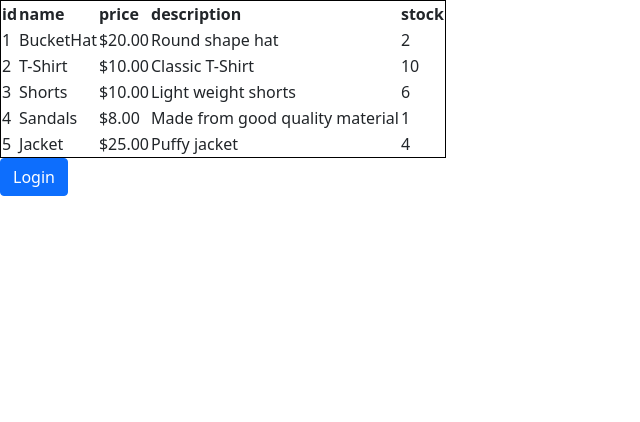
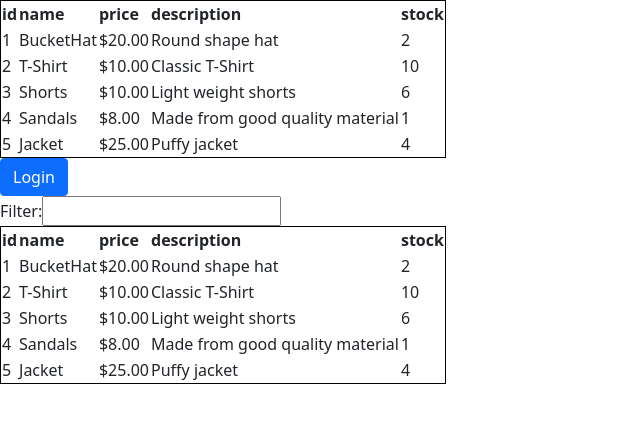
Before and after one commit to Sebastian0531/assignment01, a React (Create React App) app: page /clothing/1 in a window 1280 px wide. Shown: the top 422 px of the page, without its empty margins (0-640 px from the left). Built offline with nearby package versions, Linux system fonts and the light colour scheme.

Commit message:
Added Filter

```diff
--- a/src/ClothingList/ClothingList.js
+++ b/src/ClothingList/ClothingList.js
@@ -4,7 +4,7 @@ import {useNavigate} from "react-router-dom";
 import { Button } from 'react-bootstrap';
 import 'bootstrap/dist/css/bootstrap.min.css';
 
-// const [filter, setFilter] = useState("");
+
 
 const defaultclothingList = [
   { id: "1", name: "BucketHat", price: "$20.00",description: "Round shape hat", stock: 2},
@@ -14,9 +14,11 @@ const defaultclothingList = [
   { id: "5", name: "Jacket", price: "$25.00",description: "Puffy jacket", stock: 4},
 ];
 
-// const filteredList = defaultclothingList.filter(ClothingItem => ClothingItem.name.startsWith(filter));
+
 
 export const ClothingList = () => {
+  const [filter, setFilter] = useState("");
+  const filteredList = defaultclothingList.filter(ClothingItem => ClothingItem.name.startsWith(filter));
   console.log('ClothingList rendered');
   const navigate = useNavigate();
   return (
@@ -44,30 +46,35 @@ export const ClothingList = () => {
         </tbody>
       </table>
       <Button onClick={() => navigate("/")} variant="primary" >Login</Button><br></br>
-
+      <label> Filter: </label>
+      <input
+        type="text"
+        value={filter}
+        onChange={(e) => setFilter(e.target.value)}>
+      </input>
+      <table>
+        <thead>
+          <tr>
+            <th>id</th>
+            <th>name</th>
+            <th>price</th>
+            <th>description</th>
+            <th>stock</th>
+          </tr>
+        </thead>
+        <tbody>
+          {filteredList.map(({id, name, price, description, stock}, index) => (
+            <tr key={index}>
+              <td>{id}</td>
+              <td>{name}</td>
+              <td>{price}</td>
+              <td>{description}</td>
+              <td>{stock}</td>
+            </tr>
+          ))}
+        </tbody>
+      </table>
     </div>
 
   );
 };
-
-
-
-
-
-
-// const addItemToStock = (item) => {
-//
-//   const existingItem = defaultclothingList.find((clothesItem) => clothesItem.name === item.name)
-//   if (existingItem) {
-//     const newClothes = [...defaultclothingList];
-//     const item = newClothes.find((clothesItem) => clothesItem.name === item.name)
-//     item.stock += item.stock
-//     setDefaultclothingList(newClothes)
-//   }
-//   setDefaultclothingList([...defaultclothingList, item])
-// }
-
-// const items = (name, price, descript, stock) => {
-//   const item = [{id: ClothingList.length, name: name, price: price, description: descript, stock: stock}]
-//   addItemToStock(item)
-// }dasdasdsad
```
